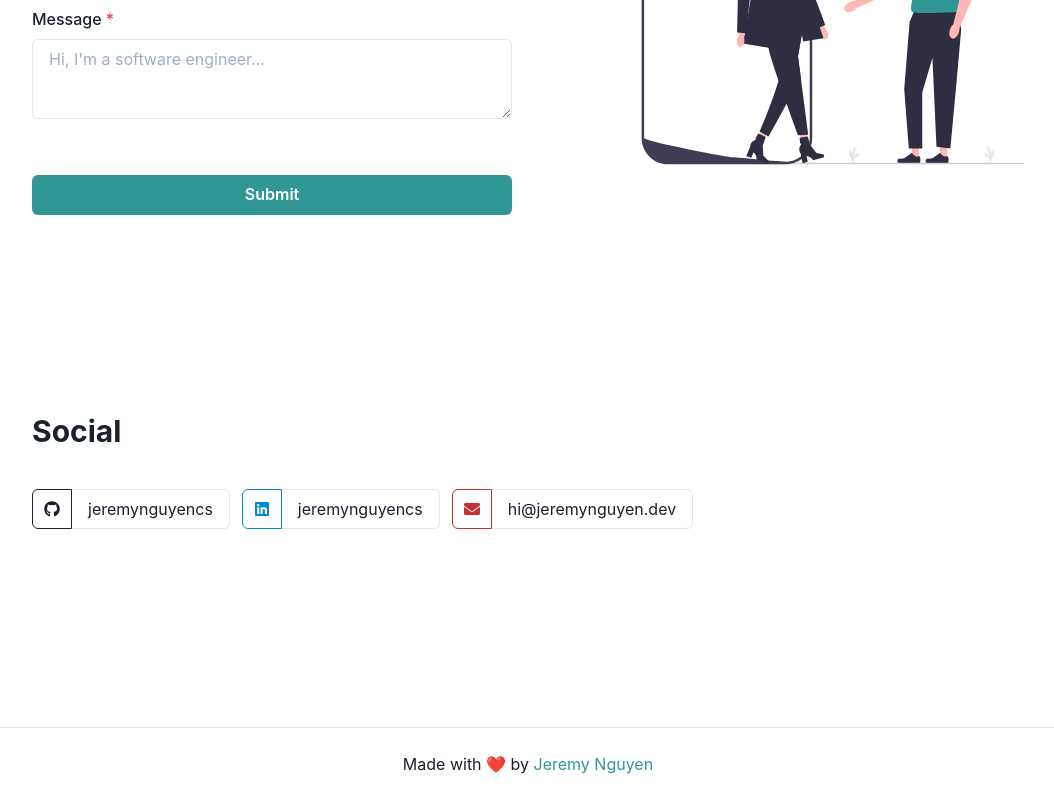
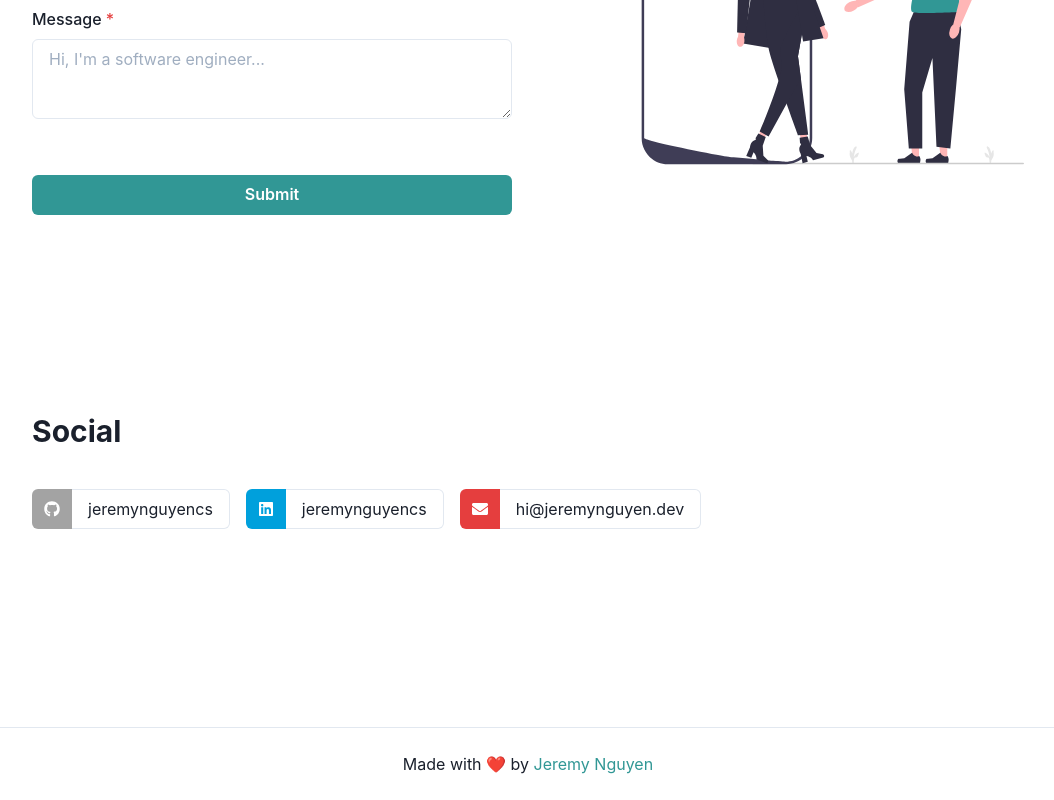
Before and after one commit to jeremy-code/personal-web, a React (Create React App) app: page / in a window 1280 px wide. Shown: the part 1974-2774 px from the top of the page, without its empty margins (112-1166 px from the left). Built offline with nearby package versions, Linux system fonts and the light colour scheme.

Commit message:
Update Social Media section

```diff
--- a/src/App.tsx
+++ b/src/App.tsx
@@ -39,18 +39,18 @@ const App = () => {
               icon: <FaGithub />,
               username: "jeremynguyencs",
               link: "https://github.com/jeremynguyencs",
-              color: "black",
+              color: "blackAlpha",
             },
             {
               icon: <FaLinkedin />,
               username: "jeremynguyencs",
-              link: "https://www.linkedin.com/in/jeremynguyencs/",
+              link: "https://www.linkedin.com/in/jeremynguyencs",
               color: "linkedin",
             },
             {
               icon: <FaEnvelope />,
               username: "hi@jeremynguyen.dev",
-              link: "mailto:hi@jeremynguyen.dev/",
+              link: "mailto:hi@jeremynguyen.dev",
               color: "red",
             },
           ]}
--- a/src/components/Misc/SocialMediaButton.tsx
+++ b/src/components/Misc/SocialMediaButton.tsx
@@ -13,7 +13,6 @@ const SocialMediaButton = ({ icon, username, link, color }: SocialMediaButtonPro
     <Flex>
       <IconButton
         aria-label="Github"
-        variant="outline"
         as={Link}
         icon={icon}
         href={link}
--- a/src/components/Misc/SocialMediaButtonGroup.tsx
+++ b/src/components/Misc/SocialMediaButtonGroup.tsx
@@ -13,7 +13,7 @@ type SocialMediaButtonGroupProps = {
 };
 const SocialMediaButtonGroup = ({ socialMedia }: SocialMediaButtonGroupProps) => {
   return (
-    <Flex gap={3} flexDir={{ base: "column", md: "row" }}>
+    <Flex gap={4} flexDir={{ base: "column", md: "row" }}>
       {socialMedia.map((socialMediaButton) => (
         <SocialMediaButton
           key={socialMediaButton.link}
```
